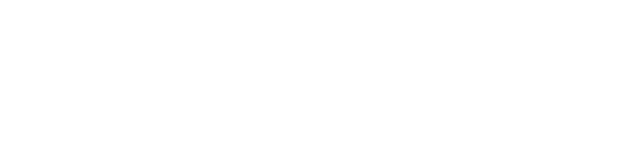
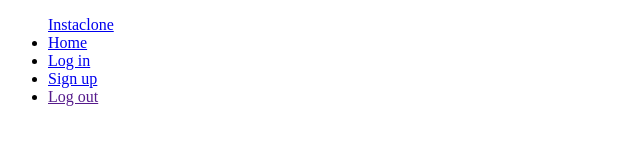
Before and after one commit to aayushshah15/Weather-Forecast, a plain HTML site: page index.html in a window 1280 px wide. Shown: the whole page, without its empty margins (0-640 px from the left). Drawn offline with Linux system fonts and the light colour scheme.

Commit message:
second commit

```diff
--- a/app.js
+++ b/app.js
@@ -1 +1 @@
-var weather = angular.module('weather', []);
+var weather = angular.module('weather', ['ngRoute', 'ngResource']);
--- a/index.html
+++ b/index.html
@@ -4,6 +4,18 @@
 	<title>Weather Forcast</title>
 </head>
 <body ng-app='weather'>
+<!-- add a nav bar -->
+<div class="navbar navbar-default navbar-static-top">
+  <div class="container">
+    <ul class="nav navbar-nav">
+      <a href="/" class="navbar-brand"><i class="ion-images"></i> Instaclone</a>
+      <li><a href="#/">Home</a></li>
+      <li><a href="#/login">Log in</a></li>
+      <li><a href="#/signup">Sign up</a></li>
+      <li><a ng-click="logout()" href="">Log out</a></li>
+    </ul>
+  </div>
+</div>
 
 </body>
 </html>
```
